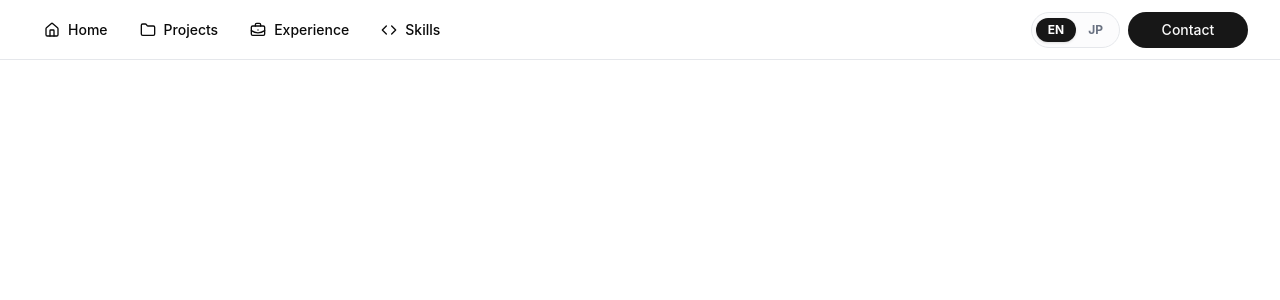
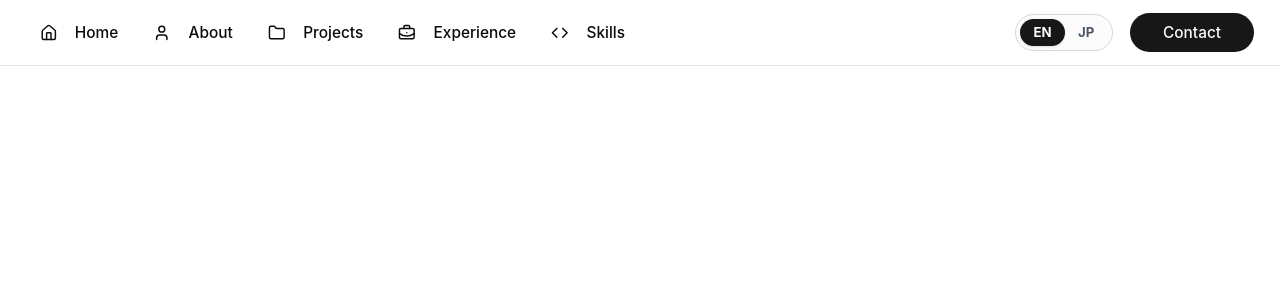
Before and after one commit to WillDomine/portfolio-website-nuxt, a Nuxt app: page / in a window 1280 px wide. Shown: the top 300 px of the page. Built offline with nearby package versions, Linux system fonts and the light colour scheme.

Commit message:
Fonts working + Text scales on viewport

```diff
--- a/app/components/Navbar.vue
+++ b/app/components/Navbar.vue
@@ -1,46 +1,44 @@
 <script setup lang="ts">
-import ButtonGroup from './ui/button-group/ButtonGroup.vue';
 import Button from './ui/button/Button.vue';
+import { Home, Folder, Code, BriefcaseBusiness, User } from 'lucide-vue-next';
+
 const { t, locale, setLocale } = useI18n();
-import { Home, Folder, Code, BriefcaseBusiness } from 'lucide-vue-next';
+
 const navItems = [
     { name: 'home', href: '#', icon: Home },
+    { name: 'about', href: '#about', icon: User },
     { name: 'projects', href: '#projects', icon: Folder },
     { name: 'experience', href: '#experience', icon: BriefcaseBusiness },
-    { name: 'skills', href: '#skills', icon: Code }
+    { name: 'skills', href: '#skills', icon: Code },
 ]
-const section = ref(t('home'));
+
+const section = ref('home');
 </script>
 
 <template>
     <header
-        class="h-15 w-screen flex items-center justify-center bg-white/90 backdrop-blur-md border-b border-gray-200 fixed top-0 left-0 z-50 opacity-0 md:opacity-100 transition-opacity duration-500">
-        <nav class="w-full p-8 flex items-center justify-between">
-            <div class="space-x-2">
-                <Button v-for="item in navItems" :key="item.name" variant="ghost" as-child
-                    @click="section = item.name">
+        class="h-15 w-full flex items-center justify-center bg-white/90 backdrop-blur-md border-b border-gray-200 fixed top-0 left-0 z-50 transition-all duration-500">
+        <nav class="w-full px-6 flex justify-between">
+            <div class="flex space-x-4 sm:space-x-2">
+                <Button v-for="item in navItems" :key="item.name" variant="ghost" as-child @click="section = item.name">
                     <NuxtLink :to="item.href" class="flex items-center">
-                        <component :is="item.icon" class="inline-block h-4 w-4" />
-                        {{ t(item.name) }}
+                        <component :is="item.icon" class="h-4 w-4 sm:mr-2" />
+                        <span class="hidden sm:inline">{{ t(item.name) }}</span>
                     </NuxtLink>
                 </Button>
             </div>
-            <div class="flex space-x-2">
-                <div class="flex items-center rounded-full border border-gray-200 bg-gray-50/50 p-1">
-                    <button @click="setLocale('en')" :class="[
-                        'px-3 py-1 text-xs font-bold transition-all rounded-full',
-                        locale === 'en' ? 'bg-primary shadow-sm text-white' : 'text-gray-500 hover:text-gray-900'
-                    ]">
-                        EN
-                    </button>
-                    <button @click="setLocale('jp')" :class="[
-                        'px-3 py-1 text-xs font-bold transition-all rounded-full',
-                        locale === 'jp' ? 'bg-primary shadow-sm text-white' : 'text-gray-500 hover:text-gray-900'
-                    ]">
-                        JP
-                    </button>
+
+            <div class="flex items-center space-x-4">
+                <div class="flex items-center rounded-full border border-gray-300 bg-gray-50/50 p-1">
+                    <button @click="setLocale('en')" :class="['px-3 py-1 text-xs font-bold transition-all rounded-full',
+                        locale === 'en' ? 'bg-primary shadow-sm text-white' : 'text-gray-600 hover:text-gray-900'
+                    ]">EN</button>
+                    <button @click="setLocale('jp')" :class="['px-3 py-1 text-xs font-bold transition-all rounded-full',
+                        locale === 'jp' ? 'bg-primary shadow-sm text-white' : 'text-gray-600 hover:text-gray-900'
+                    ]">JP</button>
                 </div>
-                <Button variant="default" class="rounded-full min-w-30 transition-all duration-300">
+
+                <Button variant="default" class="hidden sm:flex rounded-full w-28 px-6 transition-all duration-300">
                     {{ t('contact') }}
                 </Button>
             </div>
--- a/i18n/locales/en.json
+++ b/i18n/locales/en.json
@@ -1,5 +1,6 @@
 {
     "home": "Home",
+    "about": "About",
     "projects": "Projects",
     "experience": "Experience",
     "skills": "Skills",
--- a/i18n/locales/jp.json
+++ b/i18n/locales/jp.json
@@ -1,7 +1,8 @@
 {
     "home": "ホーム",
+    "about": "プロフィール",
     "projects": "プロジェクト",
-    "experience": "経験",
+    "experience": "経歴",
     "skills": "スキル",
     "contact": "お問い合わせ"
 }
--- a/nuxt.config.ts
+++ b/nuxt.config.ts
@@ -35,5 +35,11 @@ export default defineNuxtConfig({
       fallbackLocale: 'en',
     },
   },
-  modules: ['shadcn-nuxt', '@nuxtjs/i18n',],
+  fonts : {
+    families: [
+      {name: 'Inter'},
+      {name: 'Noto Sans JP'}
+    ],
+  },
+  modules: ['shadcn-nuxt', '@nuxtjs/i18n', '@nuxt/fonts'],
 })
```
Also changed, not shown: app/assets/css/tailwind.css.
